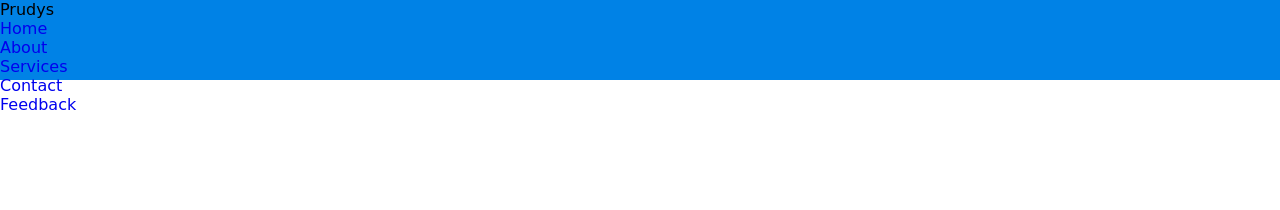
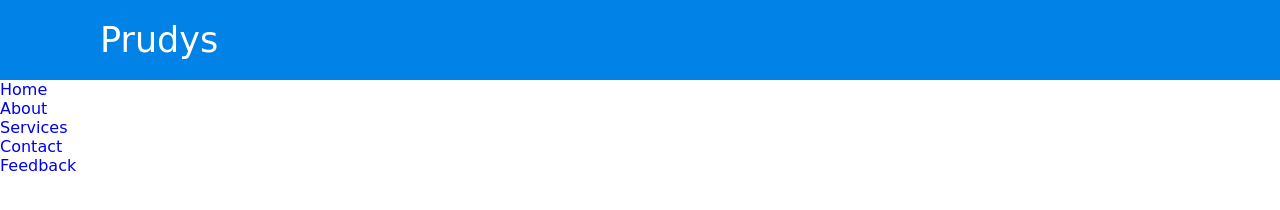
Before and after one commit to Maaxboon/web-foundations, a plain HTML site: page index.html in a window 1280 px wide. Drawn offline with Linux system fonts and the light colour scheme.

Commit message:
Adds style to the label-logo

```diff
--- a/styles.css
+++ b/styles.css
@@ -15,3 +15,10 @@ nav {
   height: 80px;
   width: 100%;
 }
+
+label.logo {
+  color: white;
+  font-size: 35px;
+  line-height: 80px;
+  padding: 0 100px;
+}
```
